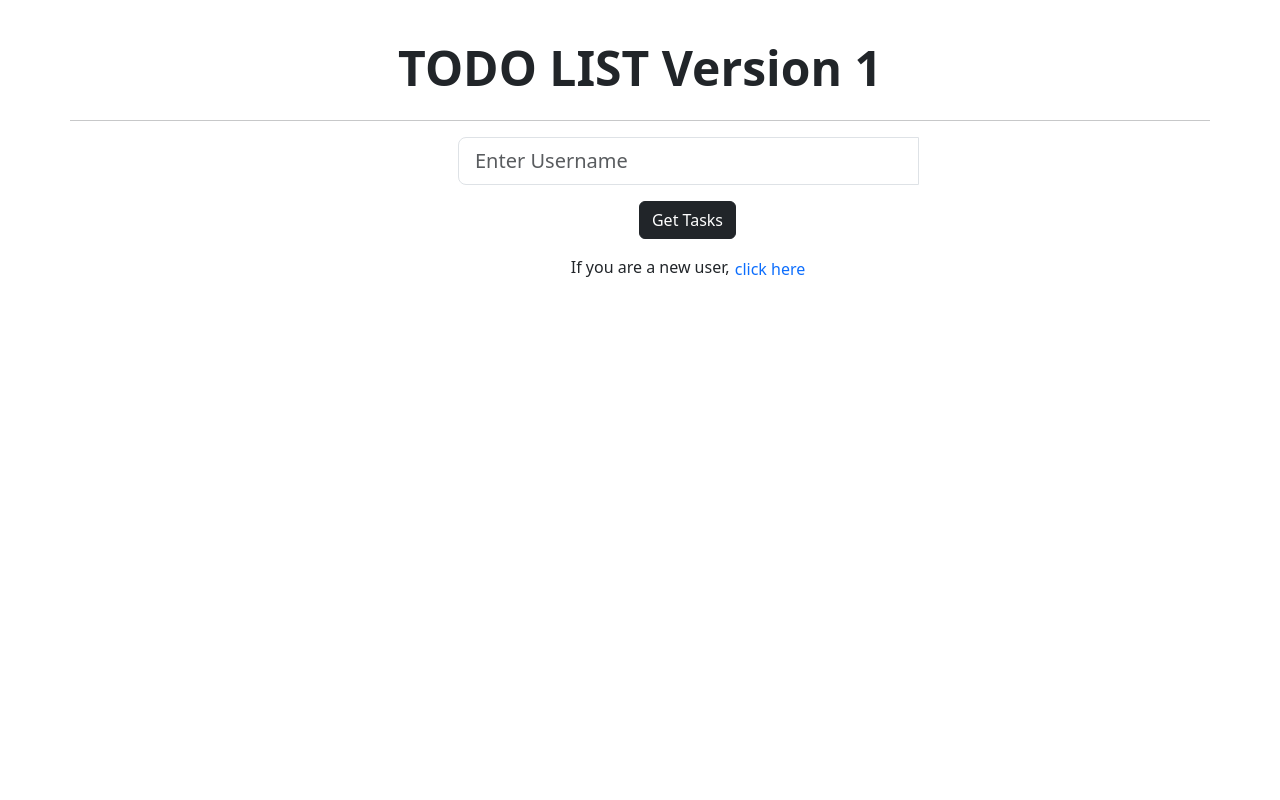
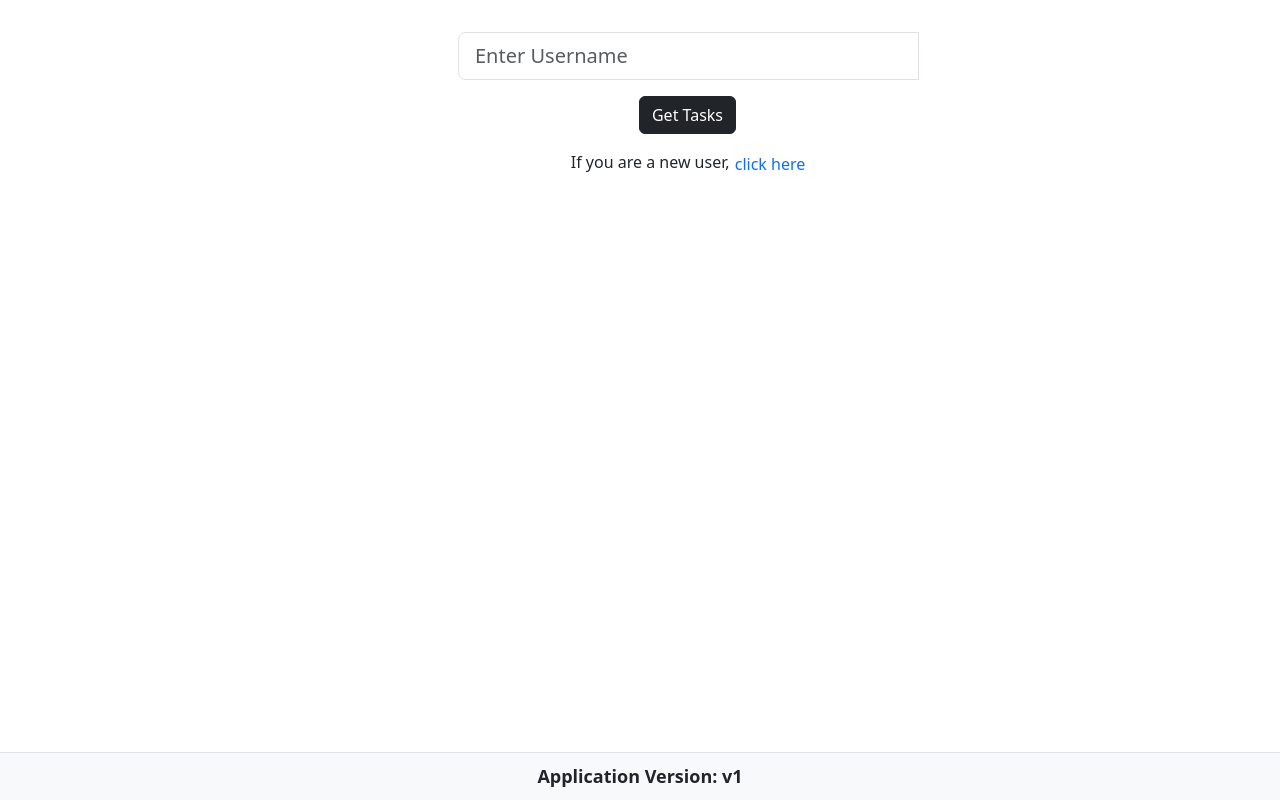
Before and after one commit to IshanBhattTatvasoft/poc-ui, a React (Create React App) app: page / in a window 1280 px wide. Built offline with nearby package versions, Linux system fonts and the light colour scheme; no server answers; the HTML template or start-up script is replaced by a standard one.

Commit message:
added footer component

```diff
--- /dev/null
+++ b/src/components/Footer.js
@@ -0,0 +1,24 @@
+import React from "react";
+import { apiVersion } from "../utils";
+
+const Footer = () => {
+  return (
+    <div
+      style={{
+        position: "fixed",
+        bottom: 0,
+        width: "100%",
+        textAlign: "center",
+        padding: "10px 0",
+        fontWeight: "bold",
+        fontSize: "18px",
+        backgroundColor: "#f8f9fa",
+        borderTop: "1px solid #dee2e6",
+      }}
+    >
+      Application Version: {apiVersion}
+    </div>
+  );
+};
+
+export default Footer;
--- a/src/components/HomePage.js
+++ b/src/components/HomePage.js
@@ -12,6 +12,8 @@ import axios from "axios";
 import AddUser from "./AddUser";
 import { useWebSocketMessage } from "../context/WebSocketContext";
 import { apiUrl, apiVersion } from "../utils";
+import Header from "./Footer";
+import Footer from "./Footer";
 
 const HomePage = () => {
   const navigate = useNavigate();
@@ -44,20 +46,8 @@ const HomePage = () => {
   };
 
   return (
+    <>
       <Container>
-      <Row
-        style={{
-          display: "flex",
-          justifyContent: "center",
-          alignItems: "center",
-          fontSize: "3rem",
-          fontWeight: "bolder",
-        }}
-      >
-        TODO LIST Version 1
-      </Row>
-
-      <hr />
         <Row>
           <Col md={{ span: 5, offset: 4 }}>
             <InputGroup className="mb-3">
@@ -117,6 +107,8 @@ const HomePage = () => {
           </div>
         )}
       </Container>
+      <Footer/>
+    </>
   );
 };
 
--- a/src/components/ToDoList.js
+++ b/src/components/ToDoList.js
@@ -11,6 +11,8 @@ import EditTask from "./EditTask";
 import { toast } from "react-toastify";
 import { useWebSocketMessage } from "../context/WebSocketContext";
 import { apiUrl, apiVersion } from "../utils";
+import Header from "./Footer";
+import Footer from "./Footer";
 
 const ToDoList = () => {
   const location = useLocation();
@@ -102,6 +104,7 @@ const ToDoList = () => {
   //   const handleEditModalShow = () => setShowEditTaskModal(true);
 
   return (
+    <>
       <Container>
         <div>
           <Row
@@ -220,6 +223,8 @@ const ToDoList = () => {
           </div>
         )}
       </Container>
+      <Footer/>
+    </>
   );
 };
 
```
Lines whose indentation alone changed are shown as unchanged.
